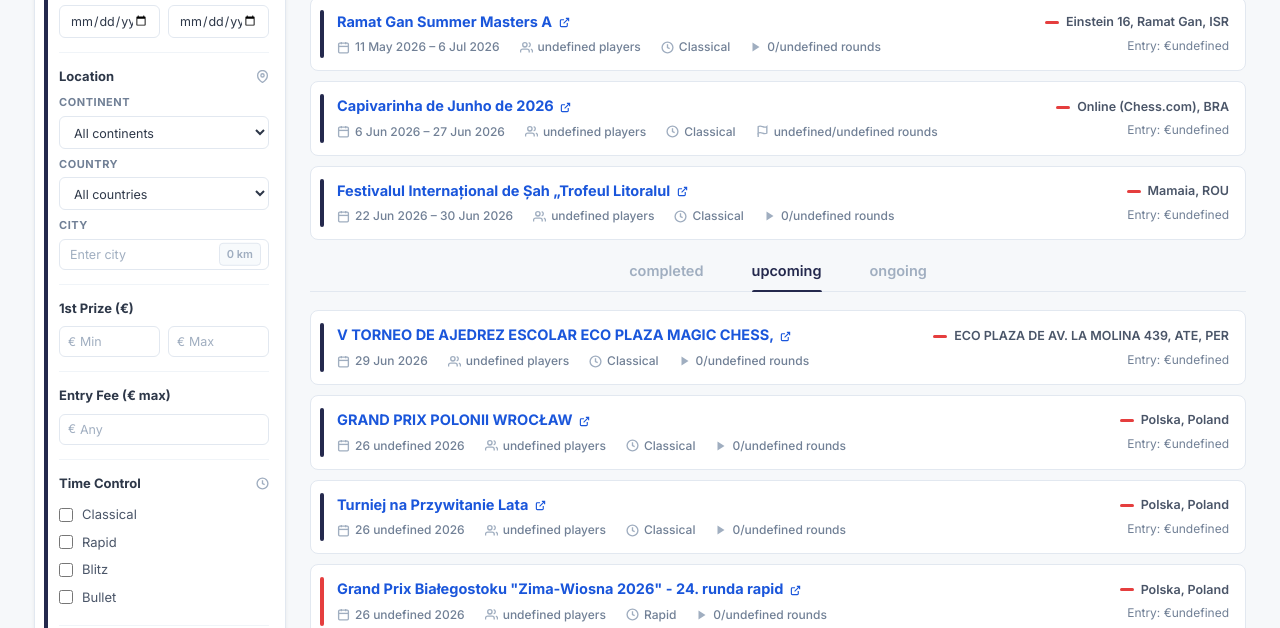
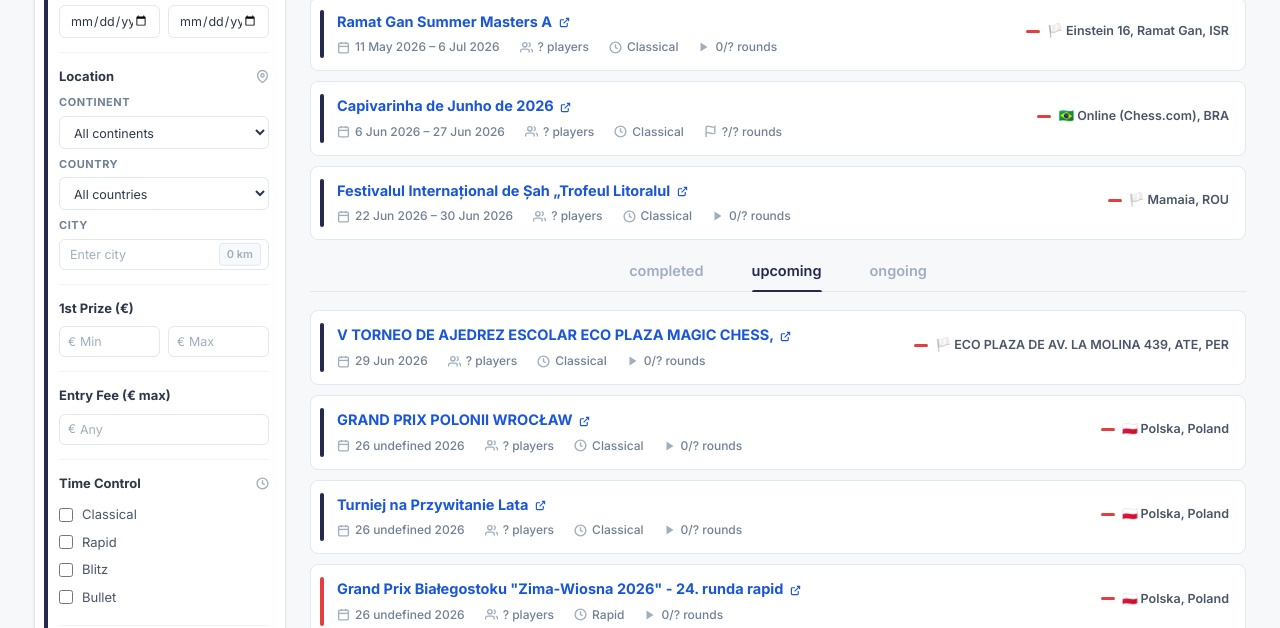
Before and after one commit to kimbalabartosz-lgtm/Chess-tournamentss, a plain HTML site: page index.html in a window 1280 px wide. Shown: the part 172-800 px from the top of the page. Drawn offline with Linux system fonts and the light colour scheme.

Commit message:
Update index.html

```diff
--- a/index.html
+++ b/index.html
@@ -1028,11 +1028,17 @@ function fmtPrize(n) {
 
 function rowHTML(t) {
   const isFinished = t.endDate < TODAY;
-  const rounds = isFinished ? `${t.rounds}/${t.rounds} rounds` : `0/${t.rounds} rounds`;
+  const totalRounds = t.rounds || '?';
+  const rounds = isFinished ? `${totalRounds}/${totalRounds} rounds` : `0/${totalRounds} rounds`;
   const roundIcon = isFinished
     ? `<svg width="13" height="13" viewBox="0 0 24 24" fill="none" stroke="currentColor" stroke-width="2.5"><path d="M4 15s1-1 4-1 5 2 8 2 4-1 4-1V3s-1 1-4 1-5-2-8-2-4 1-4 1z"/><line x1="4" y1="22" x2="4" y2="15"/></svg>`
     : `<svg width="12" height="12" viewBox="0 0 24 24" fill="currentColor" stroke="none"><polygon points="5 3 19 12 5 21 5 3"/></svg>`;
-  const titled = t.gms + t.ims + t.fms;
+
+  const gms = t.gms || 0;
+  const ims = t.ims || 0;
+  const fms = t.fms || 0;
+  const titled = gms + ims + fms;
+  const players = t.players || '?';
 
   return `
   <div class="tournament-row" ${t.source && t.source !== '#' ? `onclick="window.open('${t.source}','_blank')"` : 'style="cursor:default"'}>
@@ -1051,7 +1057,7 @@ function rowHTML(t) {
             <path d="M17 21v-2a4 4 0 0 0-4-4H5a4 4 0 0 0-4 4v2"/><circle cx="9" cy="7" r="4"/>
             <path d="M23 21v-2a4 4 0 0 0-3-3.87"/><path d="M16 3.13a4 4 0 0 1 0 7.75"/>
           </svg>
-          ${t.players} players
+          ${players} players
         </div>
         <div class="meta-item">
           <svg width="13" height="13" viewBox="0 0 24 24" fill="none" stroke="currentColor" stroke-width="2.5">
@@ -1063,17 +1069,17 @@ function rowHTML(t) {
           ${roundIcon}
           ${rounds}
         </div>
-        ${t.gms > 0 ? `<div class="meta-item">♟ ${t.gms} GMs, ${titled} titled</div>` : ''}
+        ${gms > 0 ? `<div class="meta-item">♟ ${gms} GMs, ${titled} titled</div>` : (titled > 0 ? `<div class="meta-item">♟ ${titled} titled</div>` : '')}
       </div>
     </div>
     <div class="row-right">
       <div class="location-line">
         <div class="loc-dash"></div>
-        <span>${t.city}, ${t.country}</span>
+        <span>${t.flag ? t.flag + ' ' : ''}${t.city}, ${t.country}</span>
       </div>
       <div class="prize-line">
         ${t.firstPrize > 0 ? `<span>Prize: <span class="prize-val">${fmtPrize(t.firstPrize)}</span></span>` : ''}
-        ${t.entryFee === 0 ? '<span class="free-badge">Free entry</span>' : `<span>Entry: €${t.entryFee}</span>`}
+        ${t.entryFee === 0 ? '<span class="free-badge">Free entry</span>' : (t.entryFee > 0 ? `<span>Entry: €${t.entryFee}</span>` : '')}
       </div>
     </div>
   </div>`;
@@ -1081,8 +1087,14 @@ function rowHTML(t) {
 
 function cardHTML(t) {
   const isFinished = t.endDate < TODAY;
-  const rounds = isFinished ? `${t.rounds}/${t.rounds} rounds` : `0/${t.rounds} rounds`;
-  const titled = t.gms + t.ims + t.fms;
+  const totalRounds = t.rounds || '?';
+  const rounds = isFinished ? `${totalRounds}/${totalRounds} rounds` : `0/${totalRounds} rounds`;
+
+  const gms = t.gms || 0;
+  const ims = t.ims || 0;
+  const fms = t.fms || 0;
+  const titled = gms + ims + fms;
+  const players = t.players || '?';
 
   return `
   <div class="tournament-card" ${t.source && t.source !== '#' ? `onclick="window.open('${t.source}','_blank')"` : 'style="cursor:default"'}>
@@ -1099,7 +1111,7 @@ function cardHTML(t) {
         <svg width="13" height="13" viewBox="0 0 24 24" fill="none" stroke="currentColor" stroke-width="2.5">
           <path d="M17 21v-2a4 4 0 0 0-4-4H5a4 4 0 0 0-4 4v2"/><circle cx="9" cy="7" r="4"/>
         </svg>
-        ${t.players} players · ${rounds}
+        ${players} players · ${rounds}
       </div>
       <div class="meta-item">
         <svg width="13" height="13" viewBox="0 0 24 24" fill="none" stroke="currentColor" stroke-width="2.5">
@@ -1107,16 +1119,16 @@ function cardHTML(t) {
         </svg>
         ${t.timeControl}
       </div>
-      ${t.gms > 0 ? `<div class="meta-item">♟ ${t.gms} GMs · ${titled} titled</div>` : ''}
+      ${gms > 0 ? `<div class="meta-item">♟ ${gms} GMs · ${titled} titled</div>` : (titled > 0 ? `<div class="meta-item">♟ ${titled} titled</div>` : '')}
     </div>
     <div class="card-footer">
       <div class="location-line">
         <div class="loc-dash"></div>
-        <span>${t.city}</span>
+        <span>${t.flag ? t.flag + ' ' : ''}${t.city}</span>
       </div>
       <div class="prize-line">
         ${t.firstPrize > 0 ? `<span class="prize-val">${fmtPrize(t.firstPrize)}</span>` : ''}
-        ${t.entryFee === 0 ? '<span class="free-badge">Free</span>' : `<span>€${t.entryFee} fee</span>`}
+        ${t.entryFee === 0 ? '<span class="free-badge">Free</span>' : (t.entryFee > 0 ? `<span>€${t.entryFee} fee</span>` : '')}
       </div>
     </div>
   </div>`;
```
